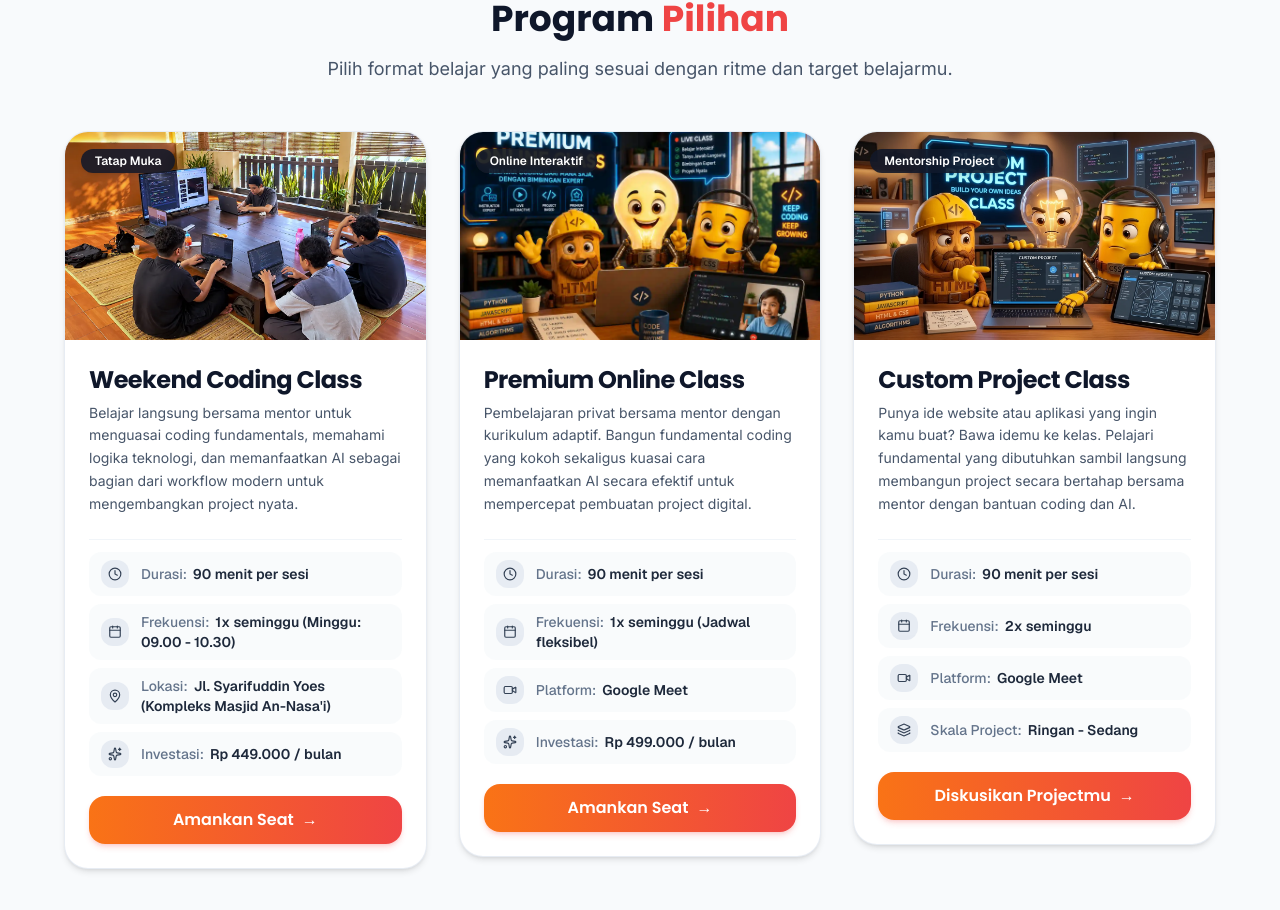
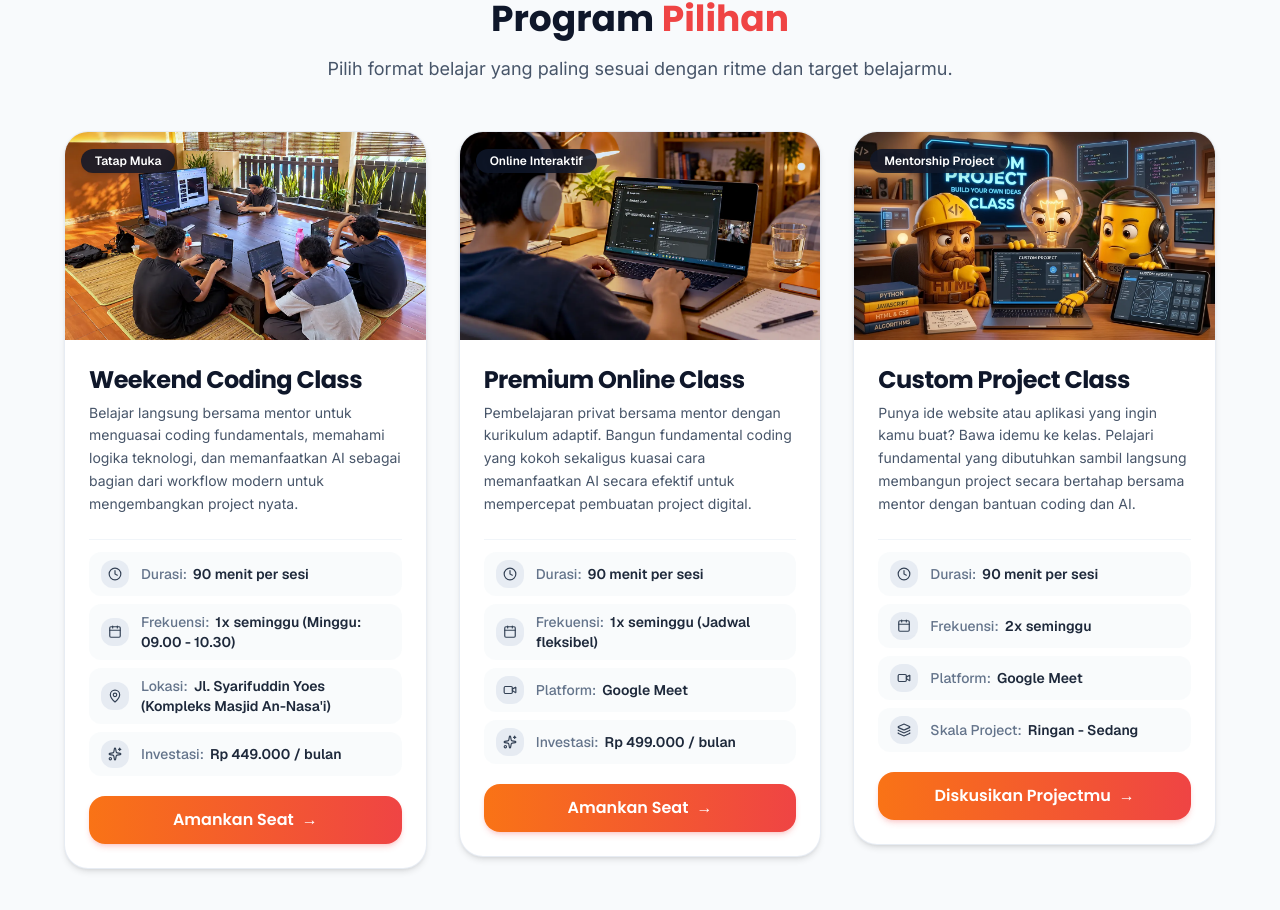
Before and after one commit to plumberscode/supercoder-lms, a Next.js app: page / in a window 1280 px wide. Shown: the part 5453-6363 px from the top of the page. Built offline with nearby package versions, Linux system fonts and the light colour scheme; no server answers.

Commit message:
feat(homepage): foto kelas online untuk Premium Online Class
Ganti ilustrasi kartun dengan foto belajar online (color-corrected,
1280x720 WebP, 59 KB) di kartu Program Pilihan dan halaman
/kursus-komputer-balikpapan.

Co-Authored-By: Claude Opus 5.5 <noreply@anthropic.com>

```diff
--- a/src/app/kursus-komputer-balikpapan/data.ts
+++ b/src/app/kursus-komputer-balikpapan/data.ts
@@ -49,7 +49,7 @@ export const programs = [
     priceLabel: "Rp 499.000 / bulan",
     price: "499000" as string | null,
     cta: "Amankan seat",
-    image: "/images/premium-online-class.webp",
+    image: "/images/premium-online-class-1on1.webp",
     alt: "Premium Online Class privat 1-on-1, kursus komputer online dari Balikpapan",
     schemaDescription:
       "Kelas coding dan AI online privat 1-on-1 via Google Meet, 1x seminggu dengan jadwal fleksibel.",
--- a/src/components/homepage/ProgramSection.tsx
+++ b/src/components/homepage/ProgramSection.tsx
@@ -44,7 +44,7 @@ const programs = [
     badgeVariant: "secondary" as const,
     title: "Premium Online Class",
     desc: "Pembelajaran privat bersama mentor dengan kurikulum adaptif. Bangun fundamental coding yang kokoh sekaligus kuasai cara memanfaatkan AI secara efektif untuk mempercepat pembuatan project digital.",
-    image: "/images/premium-online-class.webp",
+    image: "/images/premium-online-class-1on1.webp",
     ctaText: "Amankan Seat",
     details: [
       { icon: Clock, label: "Durasi", value: "90 menit per sesi" },
```
Also changed, not shown: public/images/premium-online-class-1on1.webp (added).
